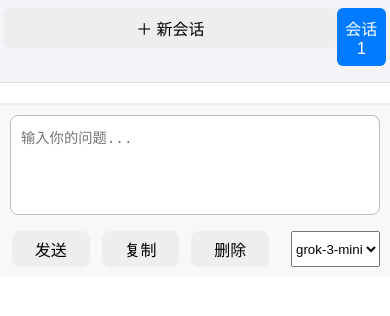
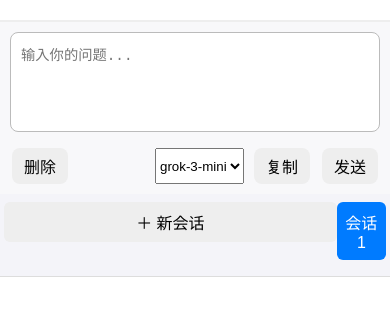
Before and after one commit to starwar6160/MyGrok3, a React (Create React App) app in the folder frontend/: page / in a window 390 px wide. Shown: the top 316 px of the page. Built offline with nearby package versions, Linux system fonts and the light colour scheme.

Commit message:
按钮位置调整

```diff
--- a/frontend/src/components/ConfirmDialog.jsx
+++ b/frontend/src/components/ConfirmDialog.jsx
@@ -1,12 +1,26 @@
-import React from "react";
+import React, { useEffect, useRef } from "react";
 export default function ConfirmDialog({ onConfirm, onCancel }) {
+  const cancelButtonRef = useRef(null);
+
+  useEffect(() => {
+    if (cancelButtonRef.current) {
+      cancelButtonRef.current.focus();
+    }
+  }, []);
+
+  const handleKeyDown = (e) => {
+    if (e.key === 'Enter') {
+      onCancel();
+    }
+  };
+
   return (
-    <div className="confirm-dialog-bg">
+    <div className="confirm-dialog-bg" onKeyDown={handleKeyDown} tabIndex="0">
       <div className="confirm-dialog">
         <div>确定要删除当前会话吗？</div>
         <div className="confirm-actions">
           <button className="confirm" onClick={onConfirm}>确定</button>
-          <button className="cancel" onClick={onCancel}>取消</button>
+          <button className="cancel" ref={cancelButtonRef} onClick={onCancel}>取消</button>
         </div>
       </div>
     </div>
--- a/frontend/src/components/InputBar.jsx
+++ b/frontend/src/components/InputBar.jsx
@@ -38,13 +38,17 @@ export default function InputBar({ onSend, onCopy, onDelete, selectedModel, onMo
       />
       <div className="input-bar-bottom">
         <div className="action-btns action-btns-bottom">
-          <button onClick={handleSend} title="发送">发送</button>
-          <button onClick={onCopy} title="复制会话">复制</button>
-          <button onClick={onDelete} title="删除会话">删除</button>
-          <select value={selectedModel} onChange={e => onModelChange(e.target.value)} style={{ marginLeft: 12 }}>
-            <option value="grok-3-mini">grok-3-mini</option>
-            <option value="grok-3">grok-3</option>
-          </select>
+          <div className="left-buttons">
+            <button onClick={onDelete} title="删除会话">删除</button>
+          </div>
+          <div className="right-buttons">
+            <select value={selectedModel} onChange={e => onModelChange(e.target.value)} style={{ marginLeft: 12 }}>
+              <option value="grok-3-mini">grok-3-mini</option>
+              <option value="grok-3">grok-3</option>
+            </select>
+            <button onClick={onCopy} title="复制会话">复制</button>
+            <button onClick={handleSend} title="发送">发送</button>
+          </div>
         </div>
       </div>
     </div>
--- a/frontend/src/index.css
+++ b/frontend/src/index.css
@@ -116,11 +116,11 @@ html, body, #root, .app-root {
 
 .action-btns-bottom {
   width: 100%;
-  justify-content: space-between;
+  justify-content: flex-end;
 }
 
 .action-btns-bottom button {
-  flex: 1 1 0;
+  flex: 0 1 auto;
   margin: 0 2px;
 }
 
@@ -133,6 +133,15 @@ html, body, #root, .app-root {
   border: none;
   background: #eee;
   cursor: pointer;
+}
+
+.left-buttons {
+  margin-right: auto;
+}
+
+.right-buttons {
+  display: flex;
+  gap: 8px;
 }
 
 .confirm-dialog-bg {
@@ -173,7 +182,7 @@ html, body, #root, .app-root {
 
 @media (max-width: 600px) {
   .app-root {
-    flex-direction: column;
+    flex-direction: column-reverse;
     height: auto;
   }
   .sidebar {
@@ -199,7 +208,7 @@ html, body, #root, .app-root {
     gap: 8px;
   }
   .action-btns-bottom button {
-    flex: 1 1 0;
+    flex: 0 1 auto;
     margin: 0 2px;
     min-width: 0;
     font-size: 1em;
```
